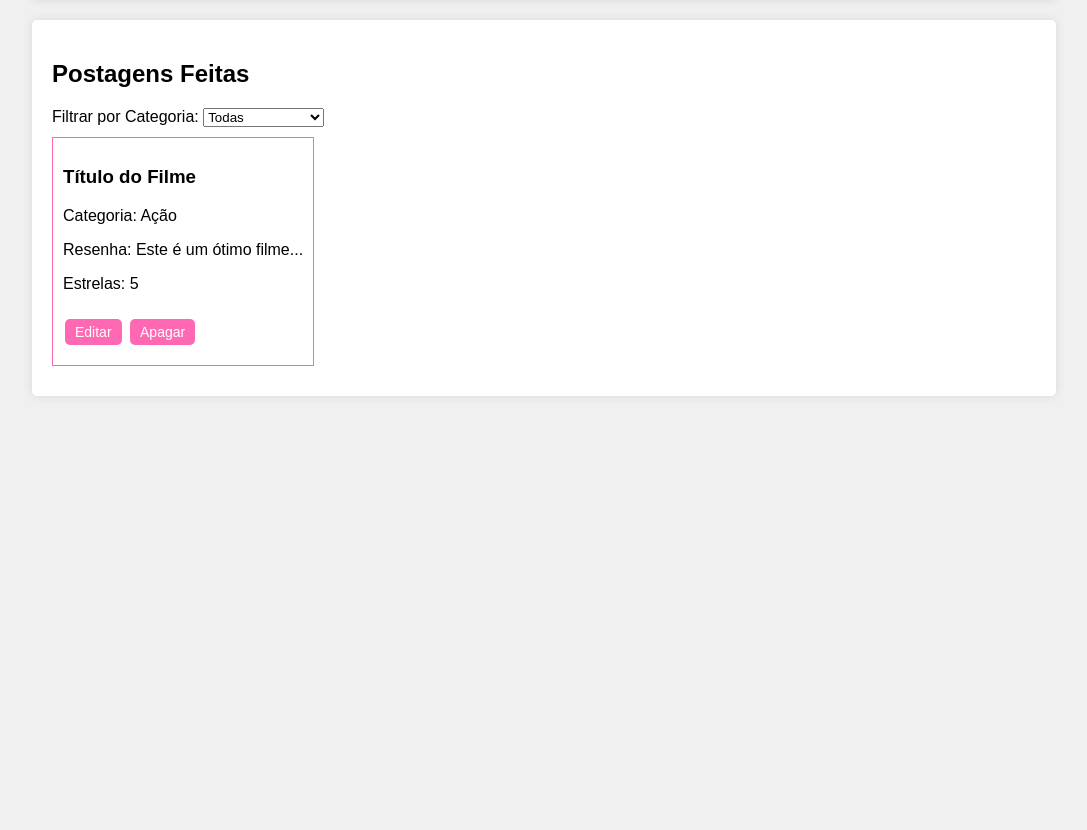
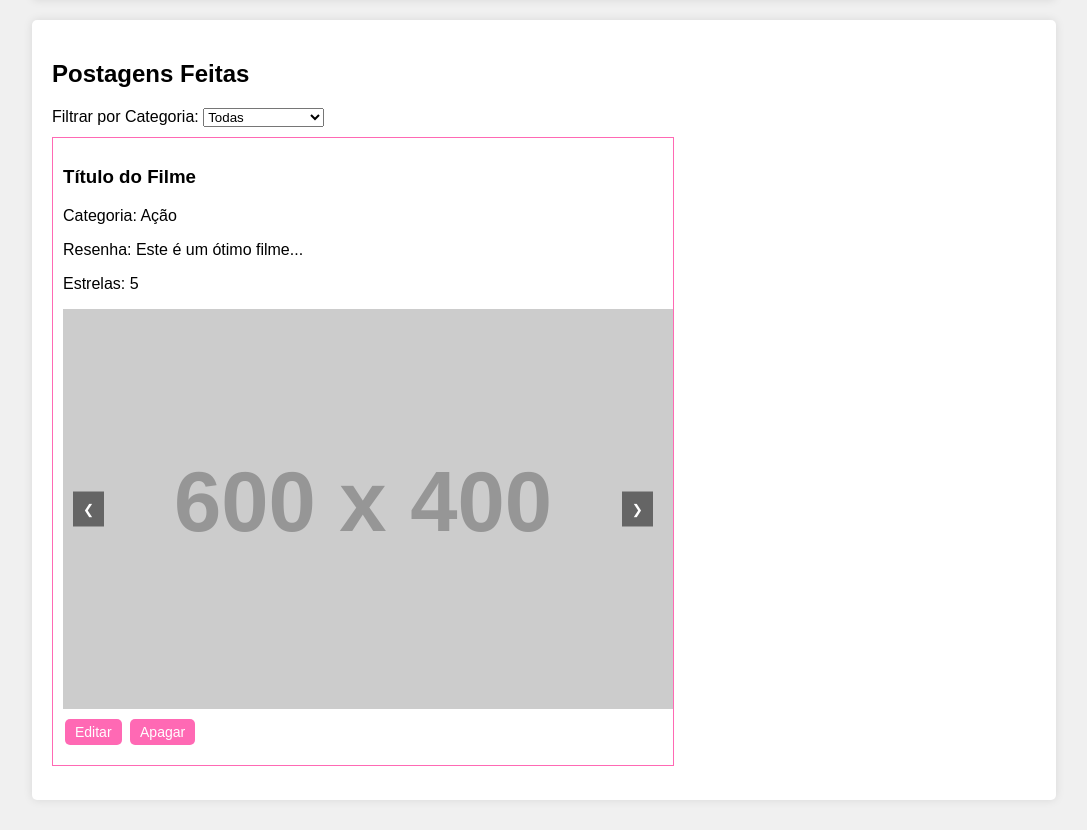
Before and after one commit to ProjetosFaculdadeFiap/CP03-MiniRede, a plain HTML site: page index.html in a window 1280 px wide. Shown: the part 822-1652 px from the top of the page, without its empty margins (96-1183 px from the left). Before the commit the page ends 1248 px from the top, so only its background shows below. Drawn offline with Linux system fonts and the light colour scheme; placeholder pictures from the web are drawn by us.

Commit message:
coisas para o carrossel (:

```diff
--- /dev/null
+++ b/carousel.css
@@ -0,0 +1,44 @@
+.postagem {
+    max-width: 600px;
+    overflow: hidden;
+}
+
+.carousel {
+    position: relative;
+    width: 100%;
+}
+
+.carousel-inner {
+    display: flex;
+    transition: transform 0.5s ease-in-out;
+
+}
+
+.carousel-item {
+    min-width: 100%;
+    box-sizing: border-box;
+}
+
+.carousel-item img {
+    width: 100%;
+    display: block;
+}
+
+.carousel-control {
+    position: absolute;
+    top: 50%;
+    transform: translateY(-50%);
+    background-color: rgba(0, 0, 0, 0.5);
+    border: none;
+    color: white;
+    padding: 10px;
+    cursor: pointer;
+}
+
+.carousel-control.prev {
+    left: 10px;
+}
+
+.carousel-control.next {
+    right: 10px;
+}
--- /dev/null
+++ b/carousel.js
@@ -0,0 +1,33 @@
+function showSlide(carousel, index) {
+    const slides = carousel.querySelectorAll('.carousel-item');
+    const totalSlides = slides.length;
+    const carouselInner = carousel.querySelector('.carousel-inner');
+
+    if (index >= totalSlides) {
+        index = 0;
+    } else if (index < 0) {
+        index = totalSlides - 1;
+    }
+
+    carousel.dataset.currentIndex = index;
+    const offset = -index * 100;
+    carouselInner.style.transform = `translateX(${offset}%)`;
+}
+
+function nextSlide(button) {
+    const carousel = button.closest('.carousel');
+    let currentIndex = parseInt(carousel.dataset.currentIndex || 0);
+    showSlide(carousel, currentIndex + 1);
+}
+
+function prevSlide(button) {
+    const carousel = button.closest('.carousel');
+    let currentIndex = parseInt(carousel.dataset.currentIndex || 0);
+    showSlide(carousel, currentIndex - 1);
+}
+
+// Iniciar os carouselssss com o primeiro slide
+document.querySelectorAll('.carousel').forEach(carousel => {
+    carousel.dataset.currentIndex = 0;
+    showSlide(carousel, 0);
+});
--- a/index.css
+++ b/index.css
@@ -1,5 +1,5 @@
 :root{
-    --color-white: #fff
+    --color-white: #fff;
     --transition: .5s;
 }
 
--- a/index.html
+++ b/index.html
@@ -5,6 +5,7 @@
     <meta name="viewport" content="width=device-width, initial-scale=1.0">
 
     <link rel="stylesheet" href="index.css">
+    <link rel="stylesheet" href="carousel.css">
     <title>CP03-Mini Rede Social</title>
 </head>
 <body>
@@ -91,6 +92,21 @@
 
                 <p>Estrelas: 5</p>
 
+                <div class="carousel">
+                    <div class="carousel-inner">
+                        <div class="carousel-item active">
+                            <img src="https://placehold.co/600x400/EEE/31343C" alt="Image 1">
+                        </div>
+                        <div class="carousel-item">
+                            <img src="https://placehold.co/600x400/EEE/31343C" alt="Image 2">
+                        </div>
+                        <div class="carousel-item">
+                            <img src="https://placehold.co/600x400/EEE/31343C" alt="Image 3">
+                        </div>
+                    </div>
+                    <button class="carousel-control prev" onclick="prevSlide(this)">&#10094;</button>
+                    <button class="carousel-control next" onclick="nextSlide(this)">&#10095;</button>
+                </div>
 
                 <button class="edit-button">Editar</button>
                 <button class="delete-button">Apagar</button>
@@ -102,5 +118,6 @@
 
 
     <script src="index.js"></script>
+    <script src="carousel.js"></script>
 </body>
 </html>
```
